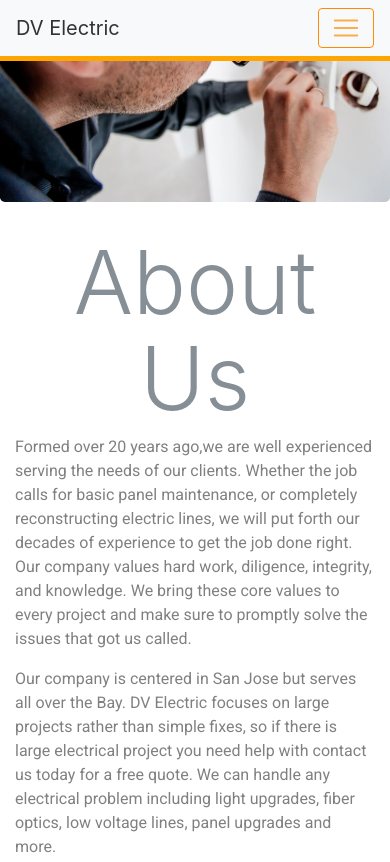
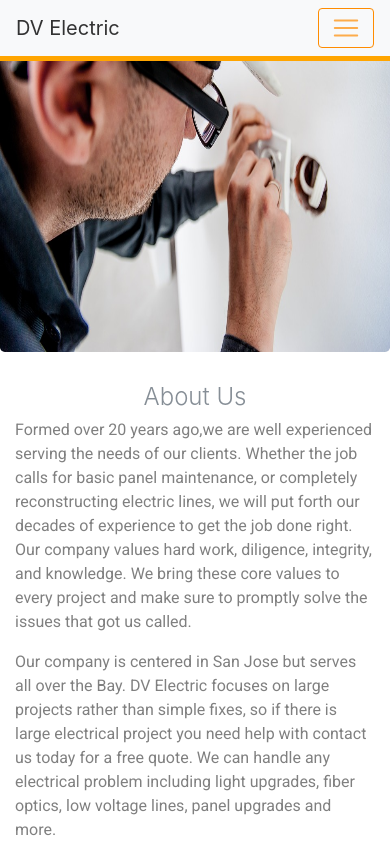
Before and after one commit to dannyhz92/tuan-site, a plain HTML site: page about.html in a window 390 px wide. Shown: the top 862 px of the page. Drawn offline with nearby package versions, Linux system fonts and the light colour scheme.

Commit message:
Working the jumbotron image for about page

```diff
--- a/styles.css
+++ b/styles.css
@@ -154,7 +154,7 @@ footer a {
 
 /*media queries*/
 
-@media all and (max-width:500px){
+@media all and (max-width:600px){
 
 	.jtron {
 		padding-top: 200px;
@@ -164,5 +164,15 @@ footer a {
 		width: 200px;
 		height: 200px;
 	}
-
+	.jtron2 {
+		-webkit-background-size: 100% 100%;
+    -moz-background-size: 100% 100%;
+    -o-background-size: 100% 100%;
+    background-size: 100% 100%;
+		padding-bottom: 350px;
+		padding-top: 100px;
+	}
+	.display-2 {
+		font-size: 1.5em;
+	}
 }
```
